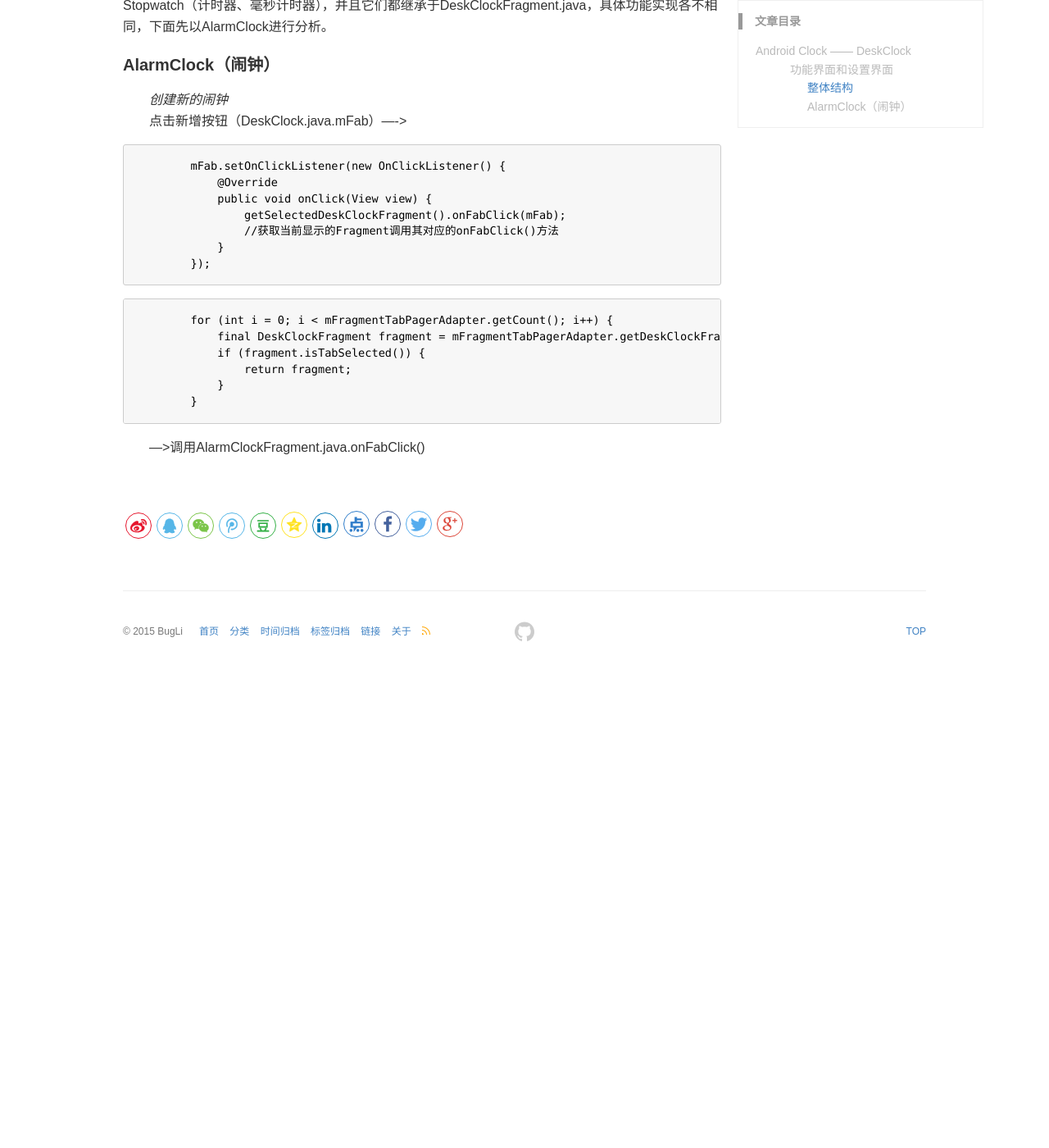
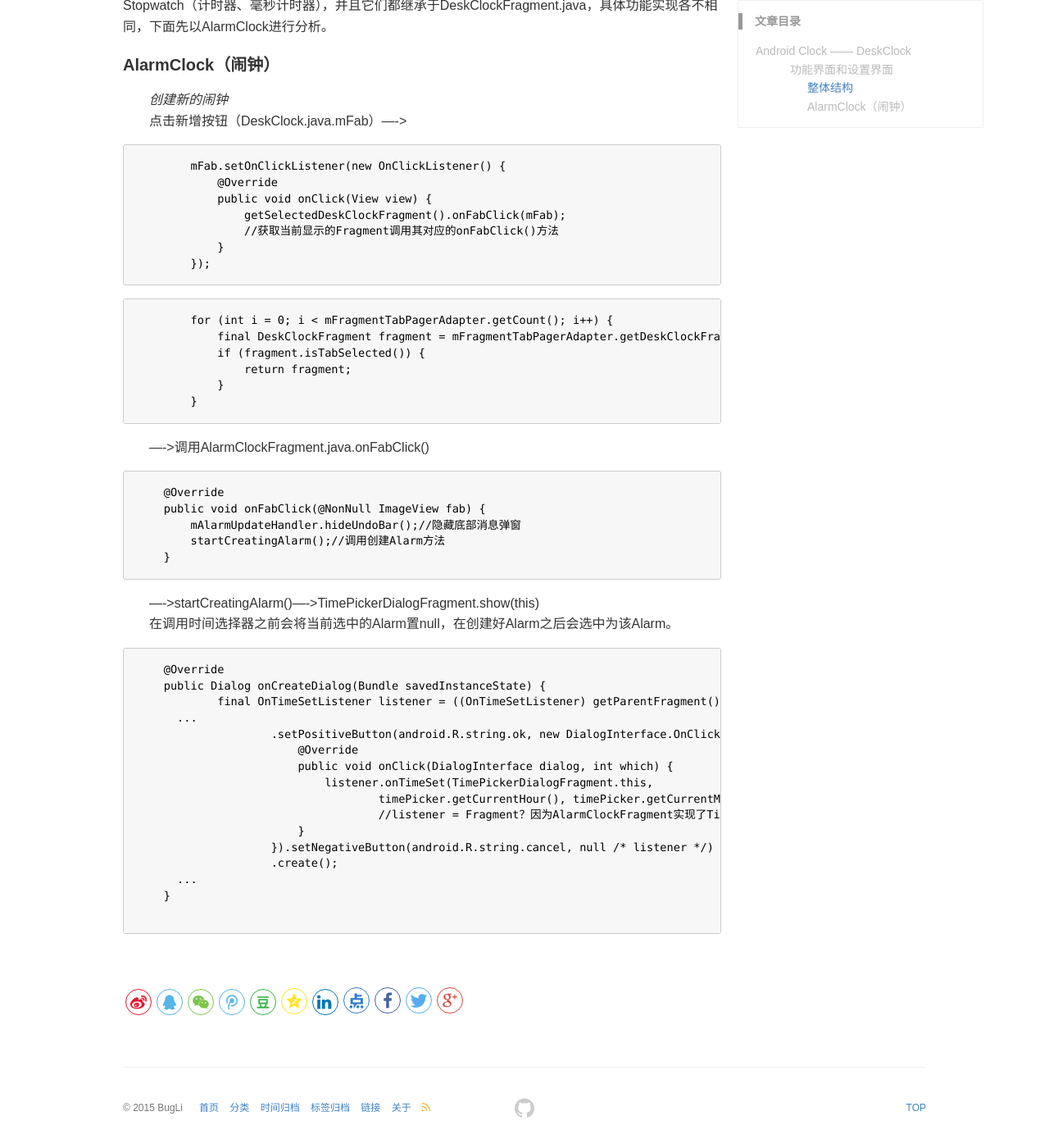
Before and after one commit to BugLiee/BugLiee.github.io, a Jekyll site: the page built from _posts/2020-05-13-blog.md, in a window 1280 px wide and 1400 px high, scrolled down 1137 px. Shown: the whole window at 82% size. Built offline with Jekyll 4.4.1, drawn with Linux system fonts in a browser that asks for light colours; comment, search, counter and statistics services are not loaded; before the commit the page ends 1956 px from its top, so only the background shows below that.

Commit message:
Update 2020-05-13-blog.md

````diff
--- a/_posts/2020-05-13-blog.md
+++ b/_posts/2020-05-13-blog.md
@@ -44,4 +44,31 @@ keywords: Android系统
             }
         }
 ```
- 　　--->调用AlarmClockFragment.java.onFabClick()
+ 　　---->调用AlarmClockFragment.java.onFabClick()
+``` Java
+    @Override
+    public void onFabClick(@NonNull ImageView fab) {
+        mAlarmUpdateHandler.hideUndoBar();//隐藏底部消息弹窗
+        startCreatingAlarm();//调用创建Alarm方法
+    }
+```
+　　---->startCreatingAlarm()---->TimePickerDialogFragment.show(this)<br>
+　　在调用时间选择器之前会将当前选中的Alarm置null，在创建好Alarm之后会选中为该Alarm。
+``` Java
+    @Override
+    public Dialog onCreateDialog(Bundle savedInstanceState) {
+            final OnTimeSetListener listener = ((OnTimeSetListener) getParentFragment());
+      ...
+                    .setPositiveButton(android.R.string.ok, new DialogInterface.OnClickListener() {
+                        @Override
+                        public void onClick(DialogInterface dialog, int which) {
+                            listener.onTimeSet(TimePickerDialogFragment.this,
+                                    timePicker.getCurrentHour(), timePicker.getCurrentMinute());
+                                    //listener = Fragment？因为AlarmClockFragment实现了TimePickerDialogFragment的内部接口OnTimeSetListener，在这里通过接口回调将时间数据传递回AlarmClockFragment
+                        }
+                    }).setNegativeButton(android.R.string.cancel, null /* listener */)
+                    .create();
+      ...
+    }
+
+```
````
